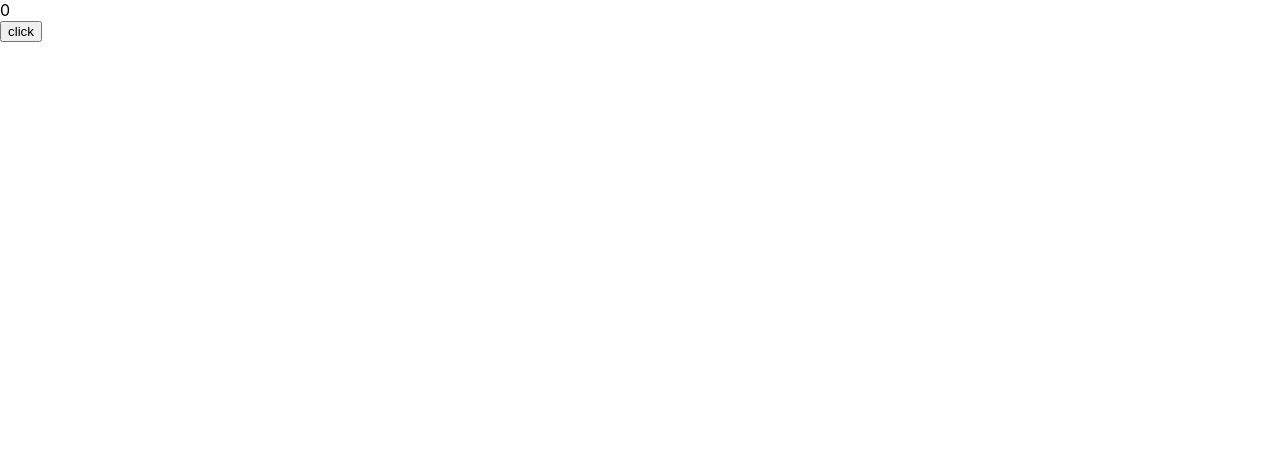
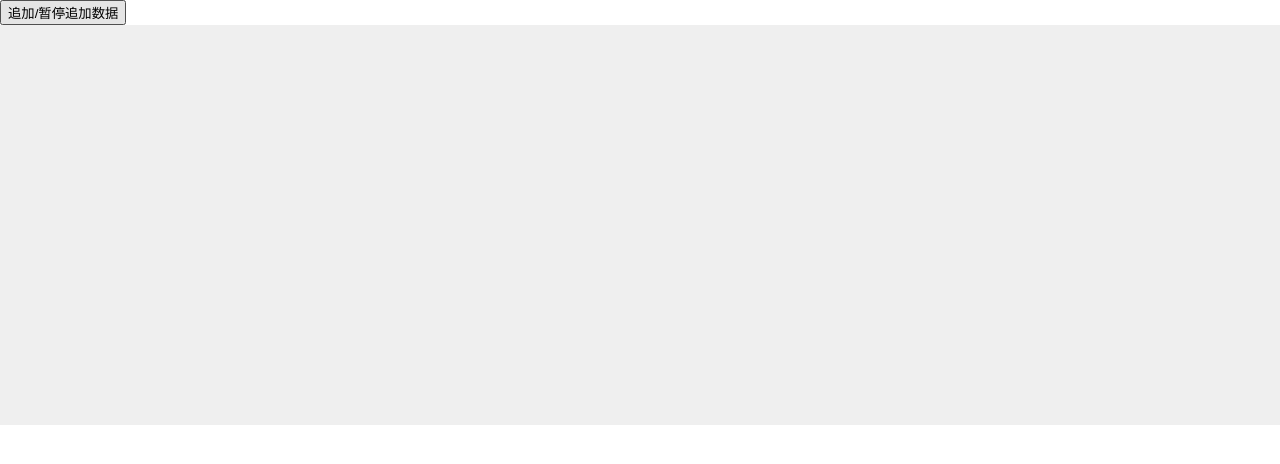
Before and after one commit to Pcjmy/react-app, a React app: page / in a window 1280 px wide. Shown: the top 464 px of the page. Built offline with nearby package versions, Linux system fonts and the light colour scheme.

Commit message:
feat: getSnapshotBeforeUpdate

```diff
--- a/src/App.js
+++ b/src/App.js
@@ -1,15 +1,77 @@
-import { useState } from 'react';
+import React from 'react';
 import './App.css';
 
+class ScrollingList extends React.Component {
+  isAppend = true;
+  count = 0;
+  intervalId = 0;
+  constructor(props) {
+    super(props);
+    this.listRef = React.createRef();
+    this.state = { list: [] };
+  }
+
+  getSnapshotBeforeUpdate(prevProps, prevState) {
+    // Are we adding new items to the list?
+    // Capture the scroll position so we can adjust scroll later.
+    if (prevState.list.length < this.state.list.length) {
+      const list = this.listRef.current;
+      return list.scrollHeight - list.scrollTop;
+    }
+    return null;
+  }
+
+  componentDidUpdate(prevProps, prevState, snapshot) {
+    // If we have a snapshot value, we've just added new items.
+    // Adjust scroll so these new items don't push the old ones out of view.
+    // (snapshot here is the value returned from getSnapshotBeforeUpdate)
+    if (snapshot !== null) {
+      const list = this.listRef.current;
+      list.scrollTop = list.scrollHeight - snapshot;
+    }
+  }
+
+  componentWillUnmount() {
+    clearInterval(this.intervalId);
+  }
+
+  appendData = () => {
+    if (this.isAppend) {
+      this.intervalId = setInterval(() => {
+        this.setState({
+          list: [...this.state.list, this.count++]
+        })
+      }, 1000);
+    } else {
+      clearInterval(this.intervalId);
+    }
+    this.isAppend = !this.isAppend;
+  }
+
+  render() {
+    return (
+      <div>
+        <input type="button" onClick={() => this.appendData()} value="追加/暂停追加数据" />
+        <div ref={this.listRef} style={{
+          overflow: 'auto',
+          height: '400px',
+          background: '#efefef',
+        }}>{this.state.list.map(item => {
+          return <div key={item} style={{
+            height: '60px',
+            padding: '10px',
+            marginTop: '10px',
+            border: '1px solid blue',
+            borderRadius: '6px',
+          }}>{item}</div>
+        })}</div>
+      </div>
+    );
+  }
+}
+
 function App() {
-  const [count, setCount] = useState(0);
-
-  return (
-    <div>
-      <div>{count}</div>
-      <button onClick={() => setCount(count+1)}>click</button>
-    </div>
-  );
+  return <ScrollingList />;
 }
 
 export default App;
```
